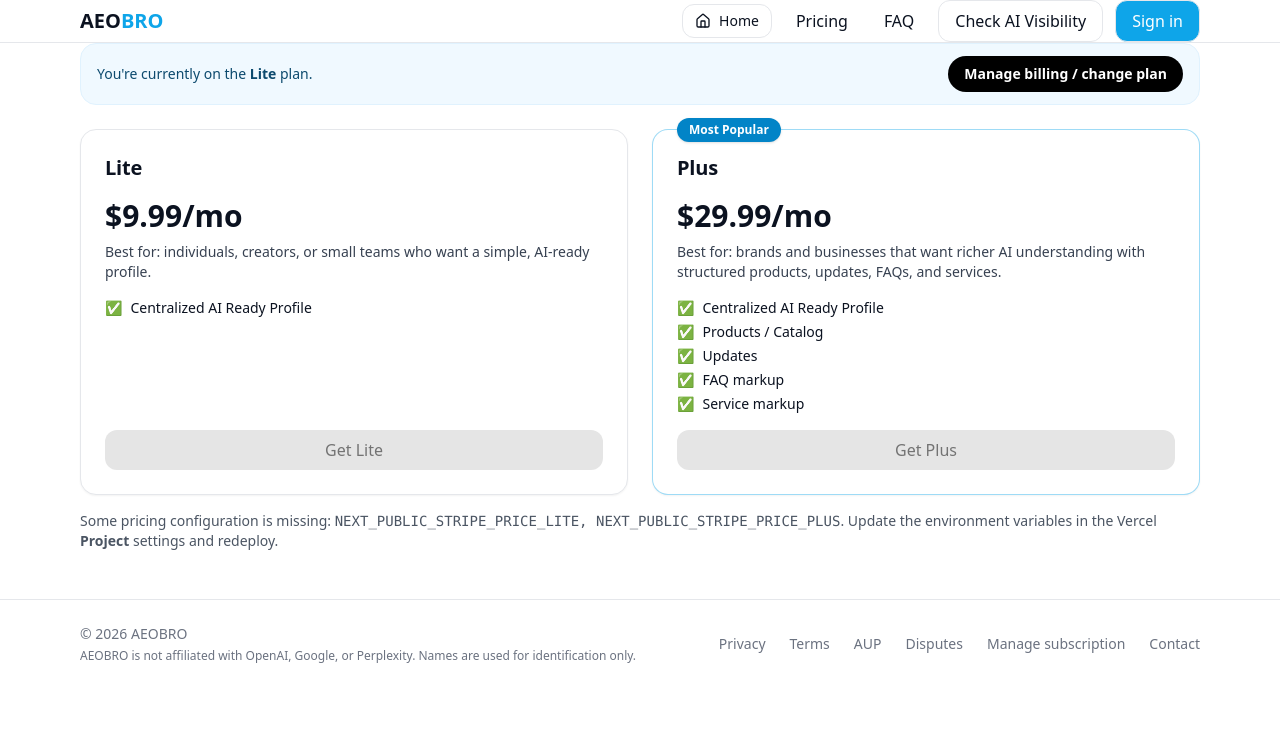
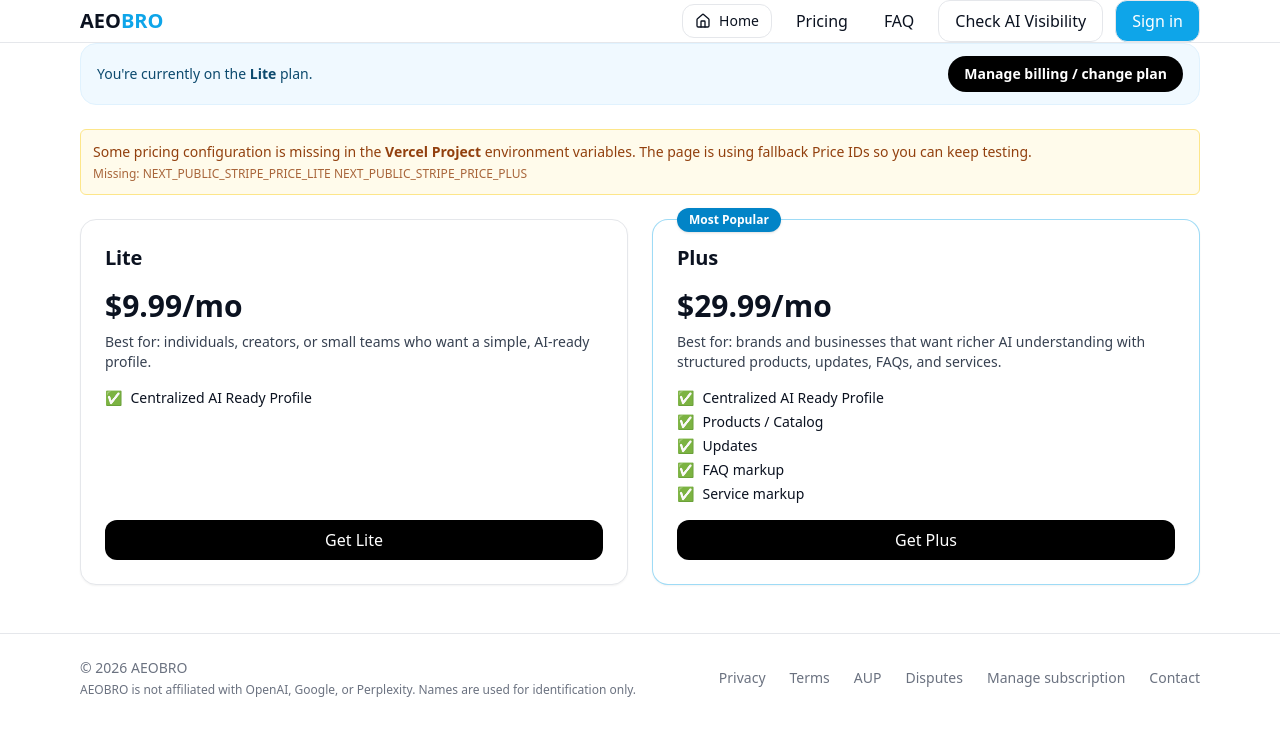
Before and after one commit to NewguyMMM/aeobro, a Next.js app: page /pricing in a window 1280 px wide. Shown: the top 736 px of the page. Built offline with nearby package versions, Linux system fonts and the light colour scheme; no server answers.

Commit message:
Update page.tsx

```diff
--- a/app/(marketing)/pricing/page.tsx
+++ b/app/(marketing)/pricing/page.tsx
@@ -3,6 +3,30 @@
 
 import { useEffect, useMemo, useState, useCallback } from "react";
 import ManageBillingButton from "@/components/stripe/ManageBillingButton";
+
+/**
+ * ✅ IMPORTANT
+ * These are Stripe TEST mode Price IDs you provided.
+ * Price IDs are not secret, but you should still prefer env vars.
+ *
+ * If you later switch to LIVE billing, replace these with LIVE price IDs
+ * (or just rely on env vars and remove fallbacks).
+ */
+const FALLBACK_TEST_PRICES = {
+  LITE: "price_1T0l7WBWc0vqeQejEjQ4t8ts",
+  PLUS: "price_1T0l7qBWc0vqeQejYB3IThkA",
+} as const;
+
+/**
+ * We prefer env vars. If they’re missing at runtime (common when set in the wrong Vercel scope),
+ * we fall back so the page still functions and we can diagnose.
+ */
+const PRICES = {
+  LITE: process.env.NEXT_PUBLIC_STRIPE_PRICE_LITE || FALLBACK_TEST_PRICES.LITE,
+  PLUS: process.env.NEXT_PUBLIC_STRIPE_PRICE_PLUS || FALLBACK_TEST_PRICES.PLUS,
+  // PRO intentionally retained for backend/hidden tier use (not shown in UI)
+  PRO: process.env.NEXT_PUBLIC_STRIPE_PRICE_PRO ?? "",
+} as const;
 
 type PlanTitle = "Lite" | "Plus";
 
@@ -17,9 +41,12 @@ function normalizePlanForUi(raw?: string | null): PlanTitle {
   switch (v) {
     case "PLUS":
       return "Plus";
-    // PRO users show as Plus in UI
+    // ✅ Pro users are classified as Plus (UI)
     case "PRO":
       return "Plus";
+    // Treat FREE, LITE, and unknown as Lite
+    case "LITE":
+    case "FREE":
     default:
       return "Lite";
   }
@@ -30,7 +57,8 @@ function formatStatusLabel(status?: string | null) {
 
   if (v === "TRIALING") return "Trialing";
   if (v === "PAST_DUE") return "Past due";
-  if (v === "INCOMPLETE" || v === "INCOMPLETE_EXPIRED") return "Payment incomplete";
+  if (v === "INCOMPLETE" || v === "INCOMPLETE_EXPIRED")
+    return "Payment incomplete";
   if (v === "UNPAID") return "Unpaid";
   if (v === "CANCELED") return "Canceled";
   if (v === "ACTIVE" || !v) return "Active";
@@ -113,19 +141,6 @@ export default function PricingPage() {
   const [planStatus, setPlanStatus] = useState<string | null>(null);
   const [planLoading, setPlanLoading] = useState(true);
 
-  // ✅ IMPORTANT: do NOT hardcode fallbacks.
-  // If env is missing, buttons should disable (prevents wrong pricing).
-  const PRICES = useMemo(
-    () =>
-      ({
-        LITE: process.env.NEXT_PUBLIC_STRIPE_PRICE_LITE ?? "",
-        PLUS: process.env.NEXT_PUBLIC_STRIPE_PRICE_PLUS ?? "",
-        // PRO retained for backend/hidden tier use (not shown in UI)
-        PRO: process.env.NEXT_PUBLIC_STRIPE_PRICE_PRO ?? "",
-      }) as const,
-    []
-  );
-
   // Fetch plan for logged-in users
   useEffect(() => {
     let cancelled = false;
@@ -133,8 +148,10 @@ export default function PricingPage() {
     (async () => {
       try {
         const res = await fetch("/api/account", { cache: "no-store" });
-        if (!res.ok) return; // 401 when logged out, etc.
-
+        if (!res.ok) {
+          // 401 when logged out, or other errors – silently ignore
+          return;
+        }
         const data = await res.json();
         const rawPlan = data?.plan as string | undefined;
         const rawStatus = data?.planStatus as string | undefined;
@@ -142,7 +159,7 @@ export default function PricingPage() {
         if (!cancelled && rawPlan) setCurrentPlan(normalizePlanForUi(rawPlan));
         if (!cancelled && rawStatus) setPlanStatus(rawStatus);
       } catch {
-        // ignore; pricing still works without this
+        // ignore; pricing still works fine without this
       } finally {
         if (!cancelled) setPlanLoading(false);
       }
@@ -163,7 +180,8 @@ export default function PricingPage() {
       url.searchParams.delete("start");
       url.searchParams.delete("plan");
       const clean =
-        url.pathname + (url.searchParams.toString() ? `?${url.searchParams}` : "");
+        url.pathname +
+        (url.searchParams.toString() ? `?${url.searchParams}` : "");
       window.history.replaceState({}, "", clean);
       startCheckout(priceId, plan);
     }
@@ -218,40 +236,38 @@ export default function PricingPage() {
     }
   }, []);
 
-  const missingKeys = useMemo(() => {
-    const missing: string[] = [];
-    if (!PRICES.LITE) missing.push("NEXT_PUBLIC_STRIPE_PRICE_LITE");
-    if (!PRICES.PLUS) missing.push("NEXT_PUBLIC_STRIPE_PRICE_PLUS");
-    return missing;
-  }, [PRICES.LITE, PRICES.PLUS]);
-
-  const showConfigHint = useMemo(() => {
-    // show hint in prod too (you want to see this when it's broken)
-    return missingKeys.length > 0;
-  }, [missingKeys.length]);
+  const usingFallback = useMemo(() => {
+    const liteEnv = process.env.NEXT_PUBLIC_STRIPE_PRICE_LITE;
+    const plusEnv = process.env.NEXT_PUBLIC_STRIPE_PRICE_PLUS;
+    return !liteEnv || !plusEnv;
+  }, []);
 
   const Button = ({
     children,
     onClick,
     disabled,
     title,
+    variant = "primary",
   }: {
     children: React.ReactNode;
     onClick?: () => void;
     disabled?: boolean;
     title?: string;
+    variant?: "primary" | "disabled";
   }) => {
     const base =
       "mt-auto inline-flex h-10 items-center justify-center rounded-xl px-4 py-2 text-center font-medium transition-colors focus:outline-none focus:ring-2 focus:ring-sky-500";
     const enabled = "bg-black text-white hover:bg-sky-600";
     const disabledCls = "bg-neutral-200 text-neutral-500 cursor-not-allowed";
 
+    const isDisabled = disabled || variant === "disabled";
+
     return (
       <button
-        className={cx(base, disabled ? disabledCls : enabled)}
-        disabled={disabled}
+        className={cx(base, isDisabled ? disabledCls : enabled)}
+        disabled={isDisabled}
         title={title}
-        onClick={disabled ? undefined : onClick}
+        onClick={isDisabled ? undefined : onClick}
       >
         {children}
       </button>
@@ -295,20 +311,26 @@ export default function PricingPage() {
         <h3 className="text-xl font-semibold">{title}</h3>
         <div className="text-3xl font-bold">{price}</div>
 
+        {/* Best for … */}
         <p className="text-sm text-gray-700 -mt-2">
           <span className="font-medium">Best for:</span> {bestFor}
         </p>
 
         <ul className="space-y-1">
           {features.map((f) => (
-            <FeatureLine key={f.label} label={f.label} tooltip={f.tooltip} variant="check" />
+            <FeatureLine
+              key={f.label}
+              label={f.label}
+              tooltip={f.tooltip}
+              variant="check"
+            />
           ))}
         </ul>
 
         <Button
-          disabled={disabled}
-          title={disabled ? `Missing Stripe Price ID for ${title}.` : undefined}
-          onClick={disabled ? undefined : () => startCheckout(priceId, title)}
+          disabled={!priceId}
+          title={!priceId ? `Missing Stripe Price ID for ${title}.` : undefined}
+          onClick={!priceId ? undefined : () => startCheckout(priceId, title)}
         >
           {loading === title ? "Redirecting…" : btnText}
         </Button>
@@ -355,6 +377,22 @@ export default function PricingPage() {
         </section>
       )}
 
+      {usingFallback && (
+        <div className="mb-6 rounded-md border border-amber-200 bg-amber-50 p-3 text-sm text-amber-800">
+          Some pricing configuration is missing in the <strong>Vercel Project</strong>{" "}
+          environment variables. The page is using fallback Price IDs so you can keep testing.
+          <div className="mt-1 text-xs text-amber-800/80">
+            Missing:{" "}
+            {!process.env.NEXT_PUBLIC_STRIPE_PRICE_LITE
+              ? "NEXT_PUBLIC_STRIPE_PRICE_LITE "
+              : ""}
+            {!process.env.NEXT_PUBLIC_STRIPE_PRICE_PLUS
+              ? "NEXT_PUBLIC_STRIPE_PRICE_PLUS"
+              : ""}
+          </div>
+        </div>
+      )}
+
       {err && (
         <div className="mb-6 rounded-md border border-red-200 bg-red-50 p-3 text-sm text-red-700">
           {err}
@@ -363,17 +401,22 @@ export default function PricingPage() {
 
       {/* Two cards (Lite, Plus) */}
       <div className="grid gap-6 md:grid-cols-2 mt-2">
+        {/* Lite */}
         <PlanCard
           title="Lite"
           price="$9.99/mo"
           bestFor="individuals, creators, or small teams who want a simple, AI-ready profile."
           features={[
-            { label: "Centralized AI Ready Profile", tooltip: CENTRALIZED_TOOLTIP },
+            {
+              label: "Centralized AI Ready Profile",
+              tooltip: CENTRALIZED_TOOLTIP,
+            },
           ]}
           btnText="Get Lite"
           priceId={PRICES.LITE}
         />
 
+        {/* Plus (Most Popular) */}
         <PlanCard
           title="Plus"
           price="$29.99/mo"
@@ -390,14 +433,6 @@ export default function PricingPage() {
           featured
         />
       </div>
-
-      {showConfigHint && (
-        <p className="mt-4 text-sm text-gray-600">
-          Some pricing configuration is missing:{" "}
-          <span className="font-mono">{missingKeys.join(", ")}</span>. Update the
-          environment variables in the Vercel <b>Project</b> settings and redeploy.
-        </p>
-      )}
     </div>
   );
 }
```
